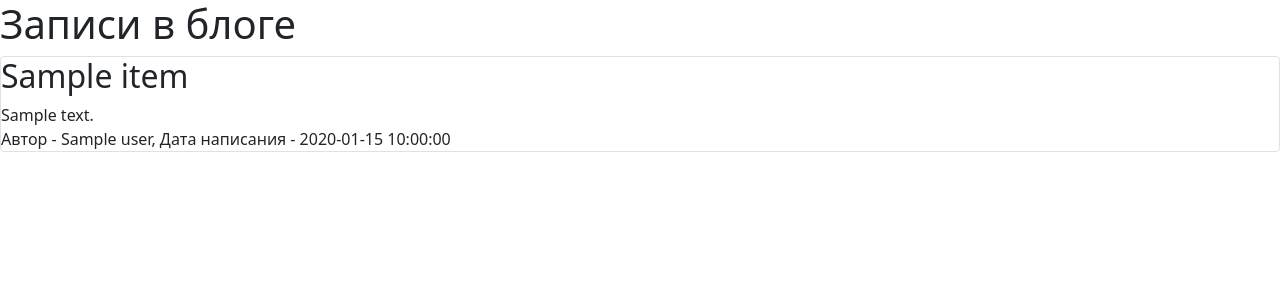
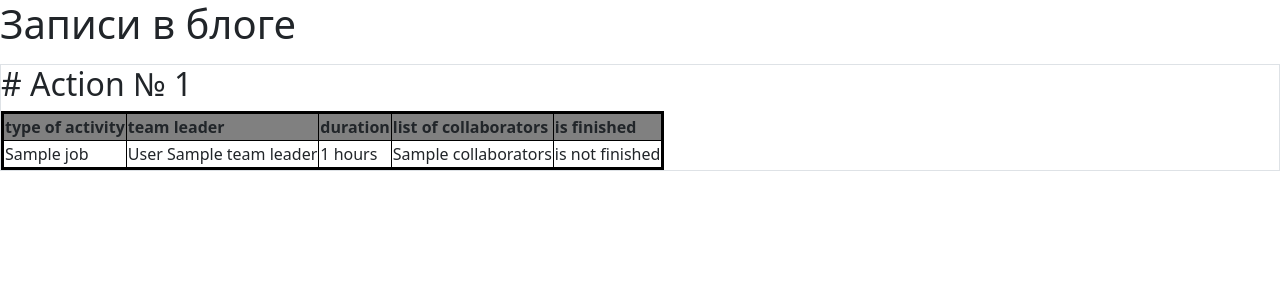
Before and after one commit to Melekh11/flask_cool, a Flask app: template templates/index.html in a window 1280 px wide. Shown: the top 300 px of the page. Run offline with Flask 2, Linux system fonts and the light colour scheme; the template is opened without the code that fills it: most values are stand-ins (such as "Sample title", 1, 10 or a date in 2020); parts of the project's set-up code (start-up, migrations or seed data) failed here and were passed over.

Commit message:
Журнал работ

```diff
--- a/data/__all_models.py
+++ b/data/__all_models.py
@@ -1 +1 @@
-from data import news
+from data import jobs
--- a/data/users.py
+++ b/data/users.py
@@ -19,7 +19,7 @@ class User(SqlAlchemyBase):
     email = sqlalchemy.Column(sqlalchemy.String, unique=True, nullable=True)
     hashed_password = sqlalchemy.Column(sqlalchemy.String, nullable=True)
     modified_date = sqlalchemy.Column(sqlalchemy.DateTime, default=datetime.datetime.now)
-    news = orm.relation("News", back_populates='user')
+    job = orm.relation("Jobs", back_populates='team_leader')
 
     def set_password(self, password):
         self.hashed_password = generate_password_hash(password)
--- a/main.py
+++ b/main.py
@@ -1,7 +1,9 @@
+import datetime
+
 from flask import Flask, render_template, redirect
 from data import db_session
 from data.users import User
-from data.news import News
+from data.jobs import Jobs
 from forms.user import RegisterForm
 
 
@@ -11,45 +13,84 @@ app.config['SECRET_KEY'] = 'yandexlyceum_secret_key'
 
 def main():
     db_session.global_init("db/blogs.db")
-    per = User()
-    per.surname = "Scott"
-    per.name = "Ridley"
-    per.age = 21
-    per.position = "captain"
-    per.speciality = "research engineer"
-    per.address = "module_1"
-    per.email = "scott_chief@mars.org"
 
-    per1 = User()
-    per1.surname = "Matt"
-    per1.name = "Meleh"
-    per1.age = 16
-    per1.position = "student"
-    per1.speciality = "jun programmer"
-    per1.address = "module_-1"
-    per1.email = "cktkutxd@gmail.com"
 
-    per2 = User()
-    per2.surname = "Ann"
-    per2.name = "Voronkova"
-    per2.position = "teacher"
-    per2.address = "module_your_free_time"
-    per2.email = "not_your_business@gmail.com"
+    # user1 = User()
+    # user1.name = "Jim"
+    # user1.surname = "Green"
+    #
+    # user2 = User()
+    # user2.name = "Matt"
+    # user2.surname = "Meleh"
+    #
+    # user3 = User()
+    # user3.name = "Milred"
+    # user3.surname = "Montag"
+    #
+    # user4 = User()
+    # user4.name = "Aleksandr"
+    # user4.surname = "Privalov"
+    #
+    # job1 = Jobs()
+    # job1.team_leader_id = 1
+    # job1.job = "important job"
+    # job1.work_size = 15
+    # job1.collaborators = "2, 3"
+    # job1.is_finished = True
+    # job1.end_date = datetime.date(2024, 3, 1)
+    # job1.start_date = datetime.date(2021, 4, 9)
+    #
+    # job2 = Jobs()
+    # job2.team_leader_id = 4
+    # job2.job = "not important job"
+    # job2.work_size = 1
+    # job2.collaborators = "1, 2"
+    # job2.end_date = datetime.date(2025, 1, 1)
+    # job2.start_date = datetime.date(2024, 5, 8)
+    # job2.is_finished = False
+    #
+    # db_sess = db_session.create_session()
+    # db_sess.add(user1)
+    # db_sess.add(user2)
+    # db_sess.add(user3)
+    # db_sess.add(user4)
+    #
+    # db_sess.add(job1)
+    # db_sess.add(job2)
+    # db_sess.commit()
 
-    db_sess = db_session.create_session()
-    db_sess.add(per)
-    db_sess.add(per1)
-    db_sess.add(per2)
-    db_sess.commit()
+
+
+
+
+    # job1 = Jobs()
+    # job1.team_leader = 1
+    # job1.job = "очент важная работа с номером 1"
+    # job1.work_size = 15
+    # job1.is_finished = True
+    # job1.collaborators = "2, 3"
+
 
     app.run()
 
 
+# @app.route("/")
+# def index():
+#     db_sess = db_session.create_session()
+#     news = db_sess.query(News).filter(News.is_private != True)
+#     return render_template("index.html", news=news)
+
+
 @app.route("/")
-def index():
+def work_plan():
     db_sess = db_session.create_session()
-    news = db_sess.query(News).filter(News.is_private != True)
-    return render_template("index.html", news=news)
+    news = db_sess.query(Jobs).all()
+    # team_leads = []
+    # for i in news:
+    #     team_leads.append(db_sess.query(User).filter(i.team_leader == User.id))
+    # for i in range(len(team_leads)):
+    #     team_leads[i] = f"{team_leads[i].surnamme}  {team_leads[i].name}"
+    return render_template("index.html", jobs=news)
 
 
 @app.route('/register', methods=['GET', 'POST'])
--- /dev/null
+++ b/static/styles.css
@@ -0,0 +1,16 @@
+th, td{
+   border: 1px solid black;
+}
+
+th{
+   background-color: gray;
+}
+
+table {
+   border: 3px solid black;
+}
+
+div.padding{
+   margin-top: 1em;
+   margin-bottom: 1.5em;
+}
--- a/templates/index.html
+++ b/templates/index.html
@@ -3,19 +3,36 @@
 <head>
     <meta charset="UTF-8">
     <link href="https://cdn.jsdelivr.net/npm/bootstrap@5.1.3/dist/css/bootstrap.min.css" rel="stylesheet" integrity="sha384-1BmE4kWBq78iYhFldvKuhfTAU6auU8tT94WrHftjDbrCEXSU1oBoqyl2QvZ6jIW3" crossorigin="anonymous">
+    <link rel="stylesheet" href="/static/styles.css">
     <title>Юхх</title>
 </head>
 <body>
 <h1>Записи в блоге</h1>
-{% for item in news%}
-<div class="col-md6 border rounded">
-    <h2>{{item.title}}</h2>
-    <div>
-        {{item.content}}
-    </div>
-    <div>
-        Автор - {{item.user.name}}, Дата написания - {{item.created_date}}
-    </div>
+{% for item in jobs%}
+<div class="col-md6 border round padding">
+    <h2># Action № {{loop.index}} </h2>
+    <table>
+        <tr>
+            <th>type of activity</th>
+            <th>team leader</th>
+            <th>duration</th>
+            <th>list of collaborators</th>
+            <th>is finished</th>
+        </tr>
+        <tr>
+            <td>{{item.job}}</td>
+            <td>{{item.team_leader.surname}} {{item.team_leader.name}}</td>
+            <td>{{item.work_size}} hours</td>
+            <td>{{item.collaborators}}</td>
+            <td>
+                {% if item.is_finished %}
+                finished
+                {% else %}
+                is not finished
+                {% endif %}
+            </td>
+        </tr>
+    </table>
 
 </div>
 {% endfor %}
```
Also changed, not shown: data/jobs.py (added, +20 -0 lines), data/news.py (deleted, +0 -21 lines), homework.py (+11 -15 lines), db/blogs.db (deleted).
